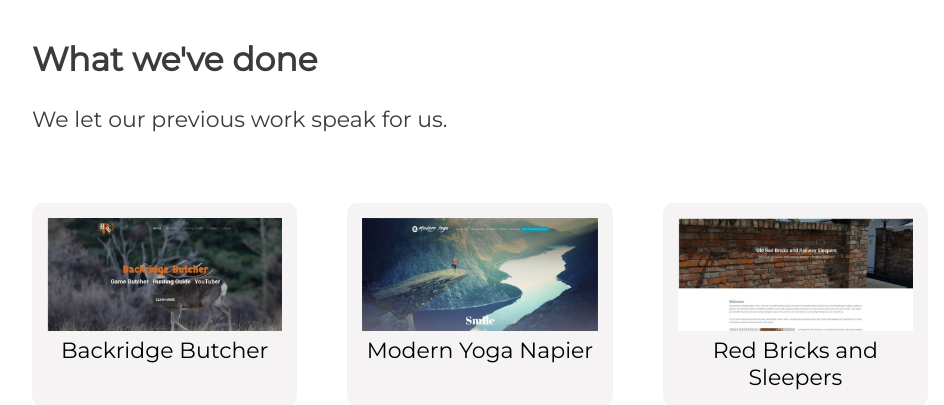
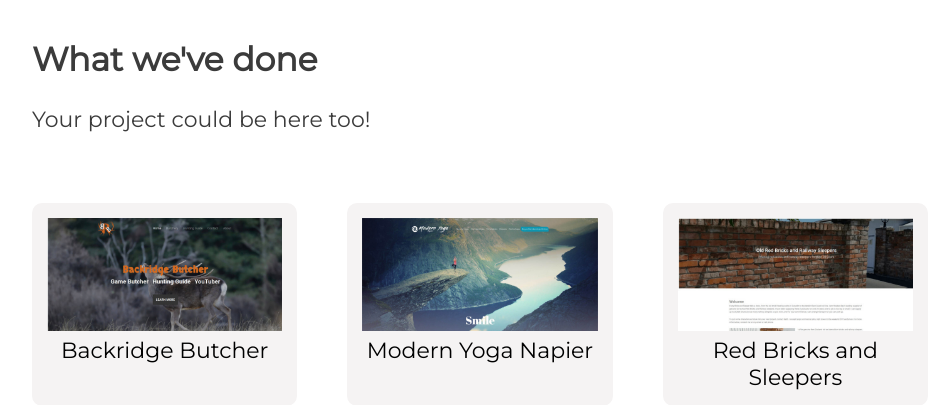
Before and after one commit to jontymorris/VirtualStack, a PHP site: page /portfolio.php in a window 1280 px wide. Shown: the part 215-620 px from the top of the page, without its empty margins (160-1104 px from the left). Run offline with PHP 8.4, Linux system fonts and the light colour scheme; style sheets or scripts are compiled from the project's sources; some libraries are stand-ins or nearby versions.

Commit message:
Updated content

```diff
--- a/portfolio.php
+++ b/portfolio.php
@@ -15,7 +15,7 @@
         <!-- Content -->
         <div class="container content">
             <h2>What we've done</h2>
-            We let our previous work speak for us.
+            Your project could be here too!
         </div>
 
         <div class="container content grid one-one-one">
```
